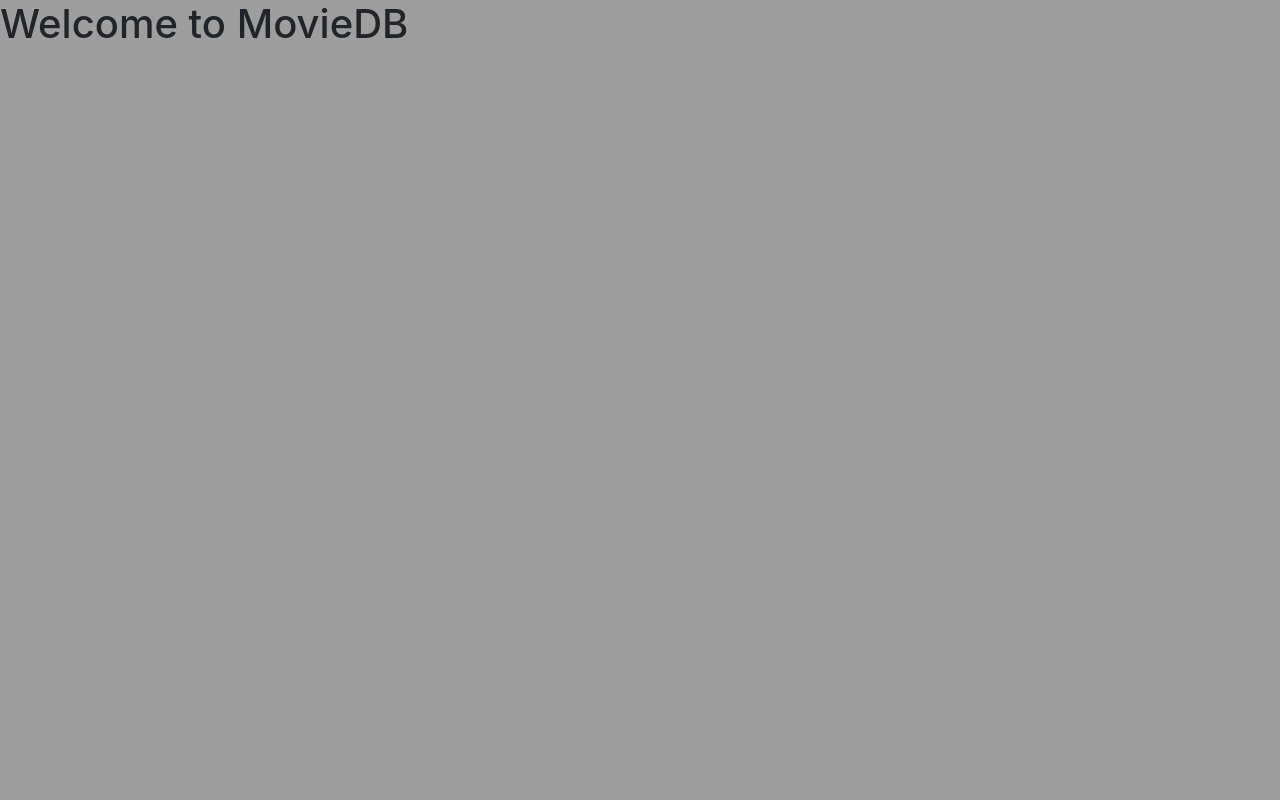
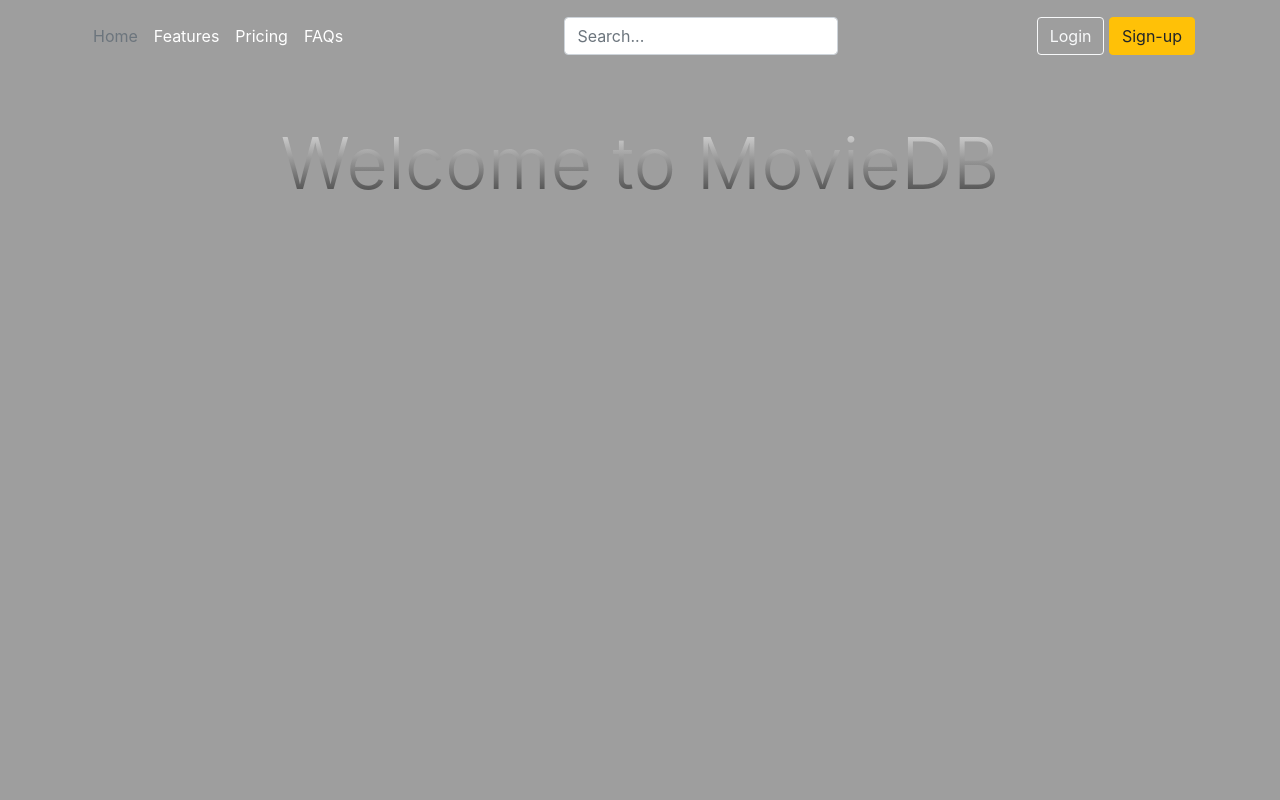
Before and after one commit to SudiCodes/dockerizedBE, a Django app: template mt_backend/templates/home-view.html in a window 1280 px wide. Run offline with Django 4.2, Linux system fonts and the light colour scheme; the template is opened without the code that fills it, so the values that code supplies are empty; some libraries are stand-ins or nearby versions.

Commit message:
feat:added header and fixed styles

```diff
--- a/mt_backend/templates/base.html
+++ b/mt_backend/templates/base.html
@@ -9,19 +9,59 @@
     <link rel="stylesheet" href="{% static 'bootstrap.min.css' %}" />
     <style>
       .background {
-          background-image: url("http://127.0.0.1:9077/bg-img.jpg");
-          background-size: 100% 100%; /* Cover the entire container */
-          background-repeat: no-repeat; /* Prevent repetition */
-          background-position: center center; /* Center the image both horizontally and vertically */
-          height: 100vh;
+        background-image: url("http://127.0.0.1:9077/bg-img.jpg");
+        background-size: 100% 100%; /* Cover the entire container */
+        background-repeat: no-repeat; /* Prevent repetition */
+        background-position: center center; /* Center the image both horizontally and vertically */
+        height: 100vh;
       }
-  </style
+      .heading {
+        font-size: 72px;
+        background: -webkit-linear-gradient(#eee, #333);
+        -webkit-background-clip: text;
+        -webkit-text-fill-color: transparent;
+      }
+    </style>
   </head>
-  <body>
+  <body class="background">
+    <header class="p-3 bg-dark text-white bg-transparent mb-5">
+      <div class="container">
+        <div
+          class="d-flex flex-wrap justify-content-between align-items-center"
+        >
+          <!-- Left Side: First Four List Items -->
+          <ul class="nav col-12 col-lg-auto mb-2 mb-md-0">
+            <li><a href="#" class="nav-link px-2 text-secondary">Home</a></li>
+            <li><a href="#" class="nav-link px-2 text-white">Features</a></li>
+            <li><a href="#" class="nav-link px-2 text-white">Pricing</a></li>
+            <li><a href="#" class="nav-link px-2 text-white">FAQs</a></li>
+          </ul>
+
+          <!-- Middle: Search Input -->
+          <form class="col-12 col-lg-auto mb-3 mb-md-0 me-lg-3">
+            <input
+              type="search"
+              class="form-control form-control-dark"
+              placeholder="Search..."
+              aria-label="Search"
+            />
+          </form>
+
+          <!-- Right Side: Buttons -->
+          <div class="text-end">
+            <button type="button" class="btn btn-outline-light me-2">
+              Login
+            </button>
+            <button type="button" class="btn btn-warning">Sign-up</button>
+          </div>
+        </div>
+      </div>
+    </header>
+    {% comment %}
     <div class="background">
-      {% block content %} {% endblock content %}
+      {% endcomment %} {% block content %} {% endblock content %} {% comment %}
     </div>
-
+    {% endcomment %}
 
     <script>
       // Your JavaScript code can go here
--- a/mt_backend/templates/home-view.html
+++ b/mt_backend/templates/home-view.html
@@ -1,17 +1,23 @@
 {% extends "base.html" %} {% block content %}
-<h1>Welcome to MovieDB</h1>
-<br />
+<h1 class="display-3 text-center heading mb-4">Welcome to MovieDB</h1>
 <div>
   <ul class="list-unstyled d-flex flex-row justify-content-start">
     {% for title in titles %}
-    <li class="card border border-primary m-5" style="width: 18rem">
+    <li class="card border border-primary m-5 bg-dark" style="width: 18rem">
       <img
         class="card-img-top rounded"
         src="{{ title.poster|safe }}"
         alt="{{ title.name }}"
         style="height: 300px"
       />
-      <p class="card-text bg-primary text-white">{{ title.description }}</p>
+      <div class="card-body">
+        <!-- Set a fixed height for the description container -->
+        <p class="card-text text-white">{{ title.description }}</p>
+      </div>
+      <div class="d-flex justify-content-between">
+        <button type="button" class="btn btn-primary ml-2 mb-2">Watch</button>
+        <button type="button" class="btn btn-primary mr-2 mb-2">Rent</button>
+      </div>
     </li>
     {% endfor %}
   </ul>
```
